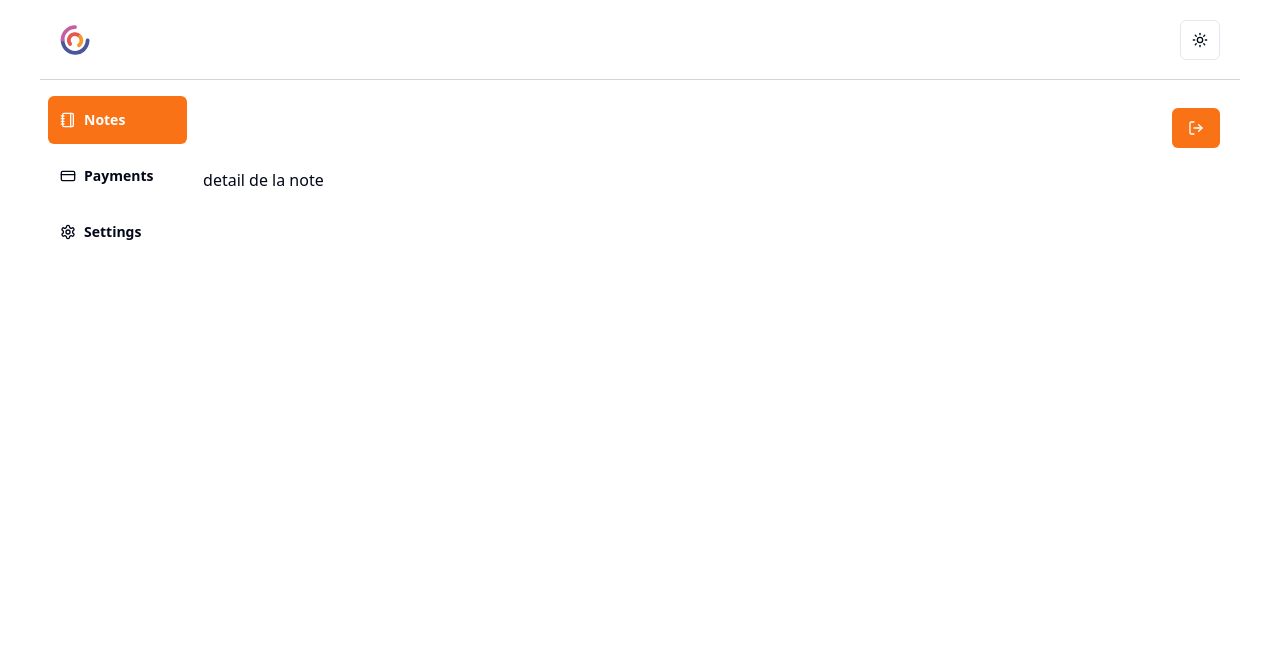
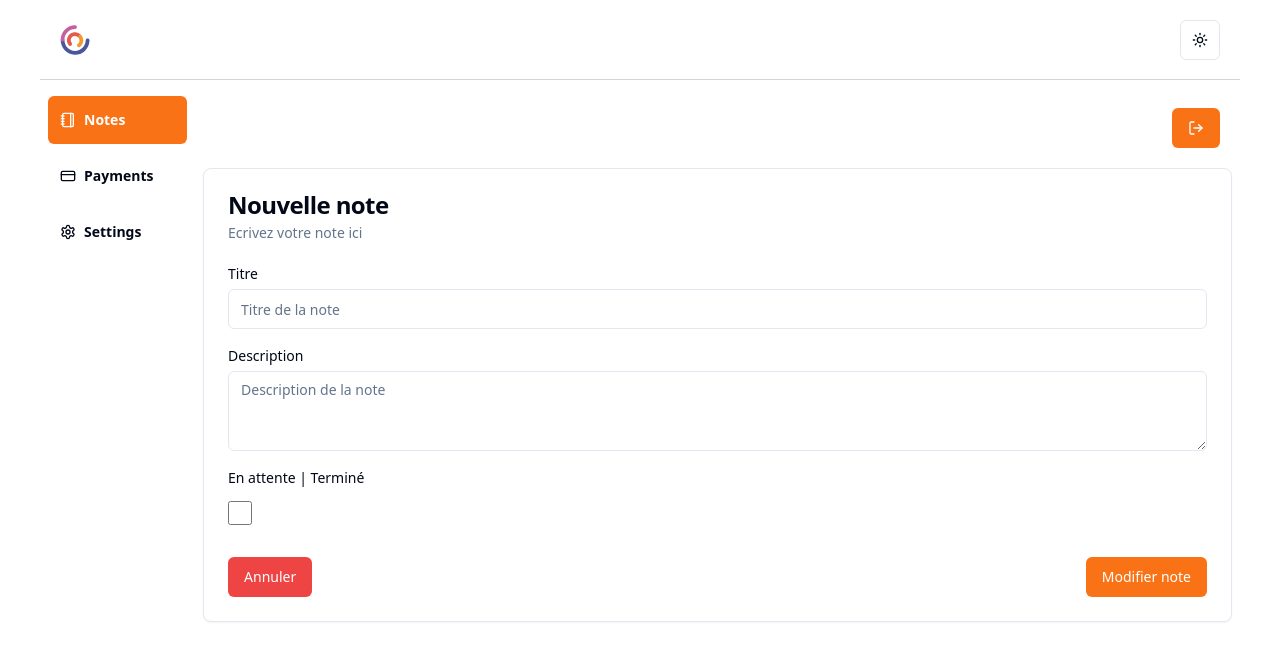
Before and after one commit to FranckPedron/Next-my-saas, a Next.js app: page /dashboard/notes/note/1 in a window 1280 px wide. Shown: the top 660 px of the page. Built offline with nearby package versions, Linux system fonts and the light colour scheme; no server answers; the database is empty.

Commit message:
Add note update

```diff
--- a/app/dashboard/notes/create/page.tsx
+++ b/app/dashboard/notes/create/page.tsx
@@ -31,10 +31,10 @@ export default function CreatePage() {
                         </div>
                     </CardContent>
                     <CardFooter className="flex items-center justify-between">
-                        <Button className="bg-red-500 hover:bg-red-600 text-white">
+                        <Button type="button" className="bg-red-500 hover:bg-red-600 text-white">
                             <Link href="/dashboard/notes">Annuler</Link>
                         </Button>
-                        <Button className="bg-orange-500 hover:bg-orange-600 text-white">Créer note</Button>
+                        <Button type="submit" className="bg-orange-500 hover:bg-orange-600 text-white">Créer note</Button>
                     </CardFooter>
                 </form>
             </Card>
--- a/app/dashboard/notes/note/[id]/page.tsx
+++ b/app/dashboard/notes/note/[id]/page.tsx
@@ -1,8 +1,51 @@
+import Link from "next/link";
+import {Card, CardContent, CardDescription, CardFooter, CardHeader, CardTitle} from "@/components/ui/card";
+import {Label} from "@/components/ui/label";
+import {Input} from "@/components/ui/input";
+import {Textarea} from "@/components/ui/textarea";
+import {Button} from "@/components/ui/button";
+import {getNote, updateNote} from "@/lib/actionsNotes";
 
-
-export default function NoteDetailPage() {
-
+export default async function NoteDetailPage({params}: { params: Promise<{ id: string }> }) {
+    const {id} = await params;
+    const note = await getNote(id);
     return (
-        <div>detail de la note</div>
+        <Card>
+            <form action={updateNote}>
+                <input type="hidden" name="id" value={note?.id as string}/>
+                <CardHeader>
+                    <CardTitle>Nouvelle note</CardTitle>
+                    <CardDescription>Ecrivez votre note ici</CardDescription>
+                </CardHeader>
+                <CardContent className="flex flex-col gap-y-5">
+                    <div className="gap-y-2 flex flex-col">
+                        <Label htmlFor="title">Titre</Label>
+                        <Input type="text" id="title" name="title" required placeholder="Titre de la note"
+                               defaultValue={note?.title as string}></Input>
+                    </div>
+                    <div className="gap-y-2 flex flex-col">
+                        <Label htmlFor="description">Description</Label>
+                        <Textarea id="description" name="description"
+                                  required placeholder="Description de la note"
+                                  defaultValue={note?.description as string}
+                        >
+                        </Textarea>
+                    </div>
+                    <div className="gap-y-2 flex flex-col">
+                        <Label htmlFor="completed">En attente | Terminé</Label>
+                        <Input type="checkbox" id="completed" name="completed"
+                               className="w-6 cursor-pointer"
+                               defaultChecked={note?.completed as boolean}/>
+                    </div>
+                </CardContent>
+                <CardFooter className="flex items-center justify-between">
+                    <Button type="button" className="bg-red-500 hover:bg-red-600 text-white">
+                        <Link href="/dashboard/notes">Annuler</Link>
+                    </Button>
+                    <Button type="submit" className="bg-orange-500 hover:bg-orange-600 text-white">Modifier
+                        note</Button>
+                </CardFooter>
+            </form>
+        </Card>
     )
 }
--- a/lib/actionsNotes.ts
+++ b/lib/actionsNotes.ts
@@ -1,17 +1,17 @@
 "use server";
 
 import {getUser} from "./actionsUsers";
-import { prisma } from "./db";
+import {prisma} from "./db";
 import {redirect} from "next/navigation";
 import {revalidatePath} from "next/cache";
 
-export const getAllNotes = async (userId: string) =>{
+export const getAllNotes = async (userId: string) => {
     const data = await prisma.note.findMany({
         where: {
             userId: userId,
         },
         orderBy: {
-            createdAt:"desc"
+            createdAt: "desc"
         }
     });
     return data;
@@ -42,3 +42,33 @@ export const deleteNote = async (formData: FormData) => {
     });
     revalidatePath("/");
 }
+
+export const getNote = async (id: string) => {
+    const note = await prisma.note.findUnique({
+        where: {id}
+    });
+    return note;
+}
+
+export const updateNote = async (formData: FormData) => {
+    try {
+        const id = formData.get("id") as string;
+        const title = formData.get("title") as string;
+        const description = formData.get("description") as string;
+        const completed = formData.get("completed");
+        if (title !== null || description !== null) {
+            await prisma.note.update({
+                where: {id},
+                data: {
+                    title,
+                    description,
+                    completed: completed === "on"
+                }
+            });
+        }
+    } catch (e) {
+        console.error("Erreur lors de la modification de la note", e);
+    } finally {
+        redirect("/dashboard/notes");
+    }
+}
```
